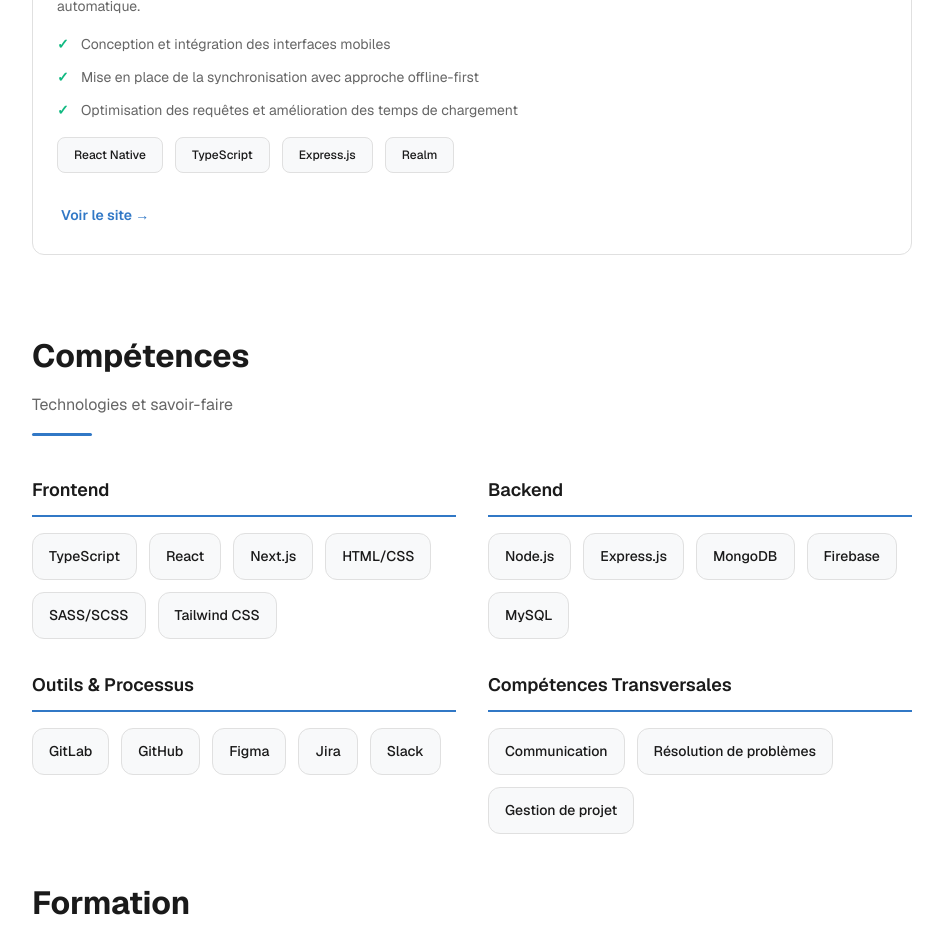
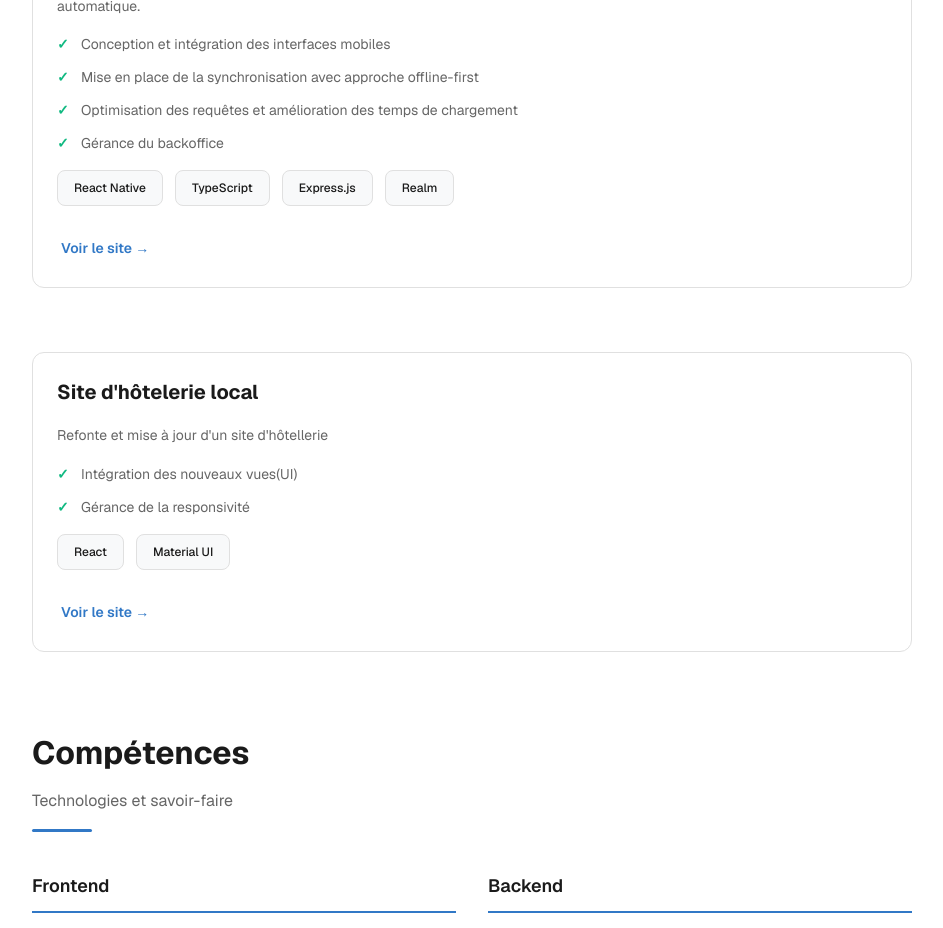
Before and after one commit to LiantsoHasina/liantsorak-cv, a Next.js app: page / in a window 1280 px wide. Shown: the part 2240-3168 px from the top of the page, without its empty margins (328-1271 px from the left). Built offline with nearby package versions, Linux system fonts and the light colour scheme.

Commit message:
feat(project): Adding one project

```diff
--- a/data/cv-data.ts
+++ b/data/cv-data.ts
@@ -137,9 +137,21 @@ const fr = {
         "Conception et intégration des interfaces mobiles",
         "Mise en place de la synchronisation avec approche offline-first",
         "Optimisation des requêtes et amélioration des temps de chargement",
+        "Gérance du backoffice"
       ],
       technologies: ["React Native", "TypeScript", "Express.js", "Realm"],
       link: "https://www.promabio.com/",
+    },
+    {
+      id: "proj-4",
+      title: "Site d'hôtelerie local",
+      description: "Refonte et mise à jour d'un site d'hôtellerie",
+      highlights: [
+        "Intégration des nouveaux vues(UI)",
+        "Gérance de la responsivité"
+      ],
+      technologies: ["React", "Material UI"],
+      link: "https://www.zomatel-madagascar.com/",
     },
   ] as Project[],
   skills: [
```
